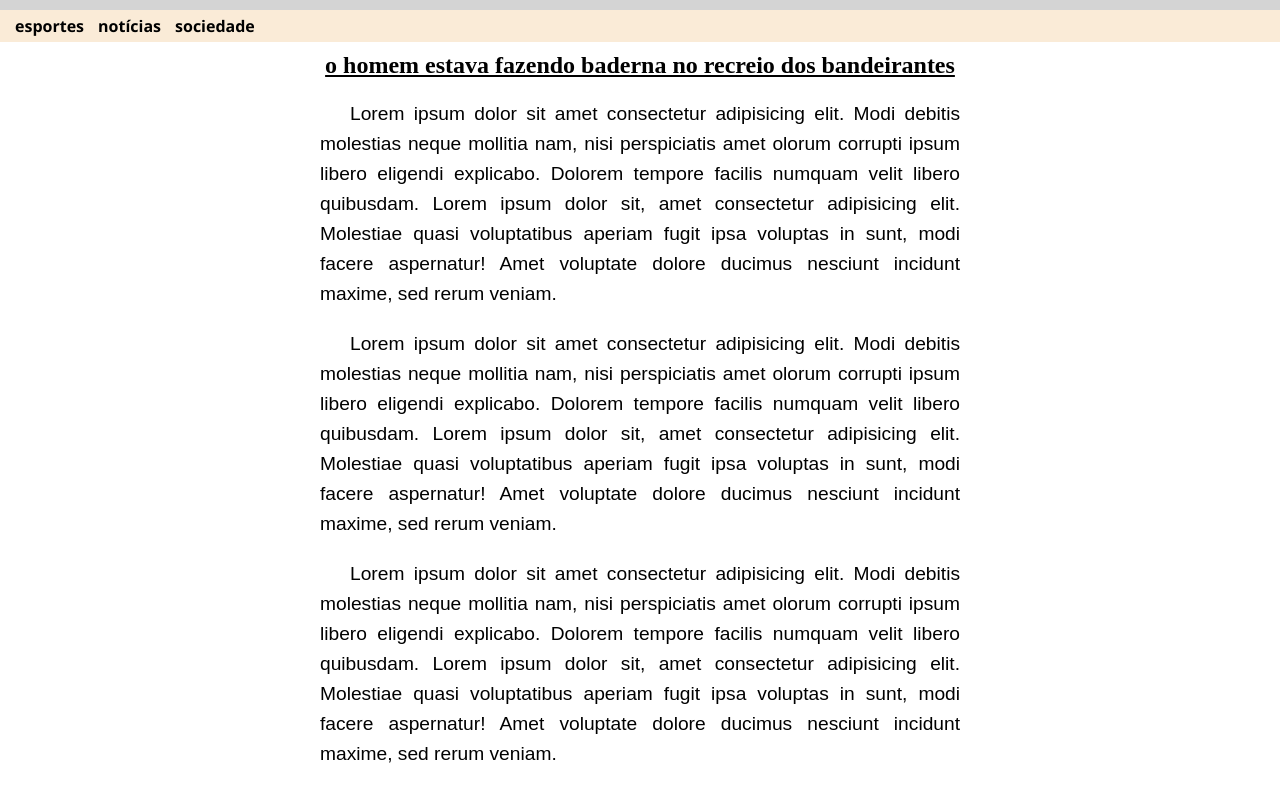
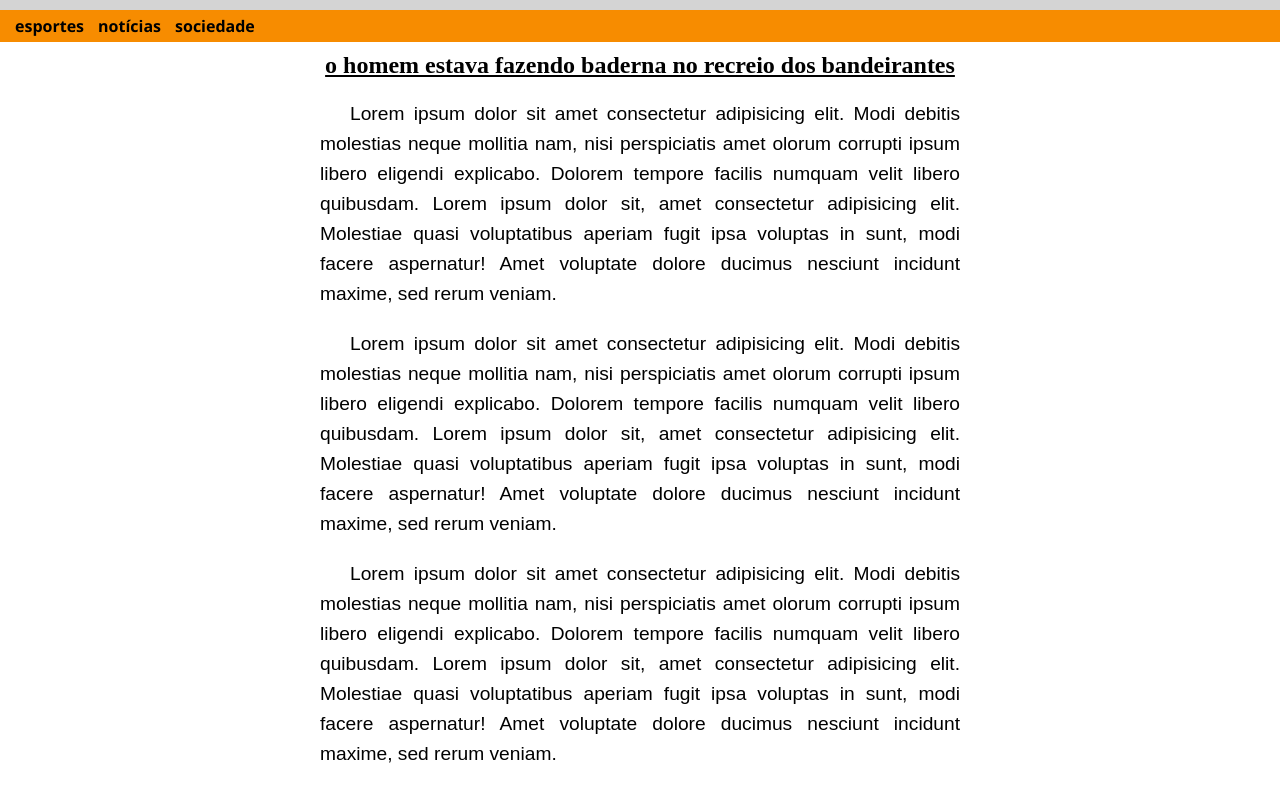
Before and after one commit to RenanAlfenas/responsividade, a plain HTML site: page mq02/index.html in a window 1280 px wide. Shown: the part 77-867 px from the top of the page. Drawn offline with Linux system fonts and the light colour scheme.

Commit message:
mudança

```diff
--- a/mq02/estilos/deitado.css
+++ b/mq02/estilos/deitado.css
@@ -14,7 +14,7 @@ h1 {
 }
 
 nav {
-    background-color: antiquewhite;
+    background-color: rgb(247, 140, 0);
     padding: 5px;
 }
 
```
